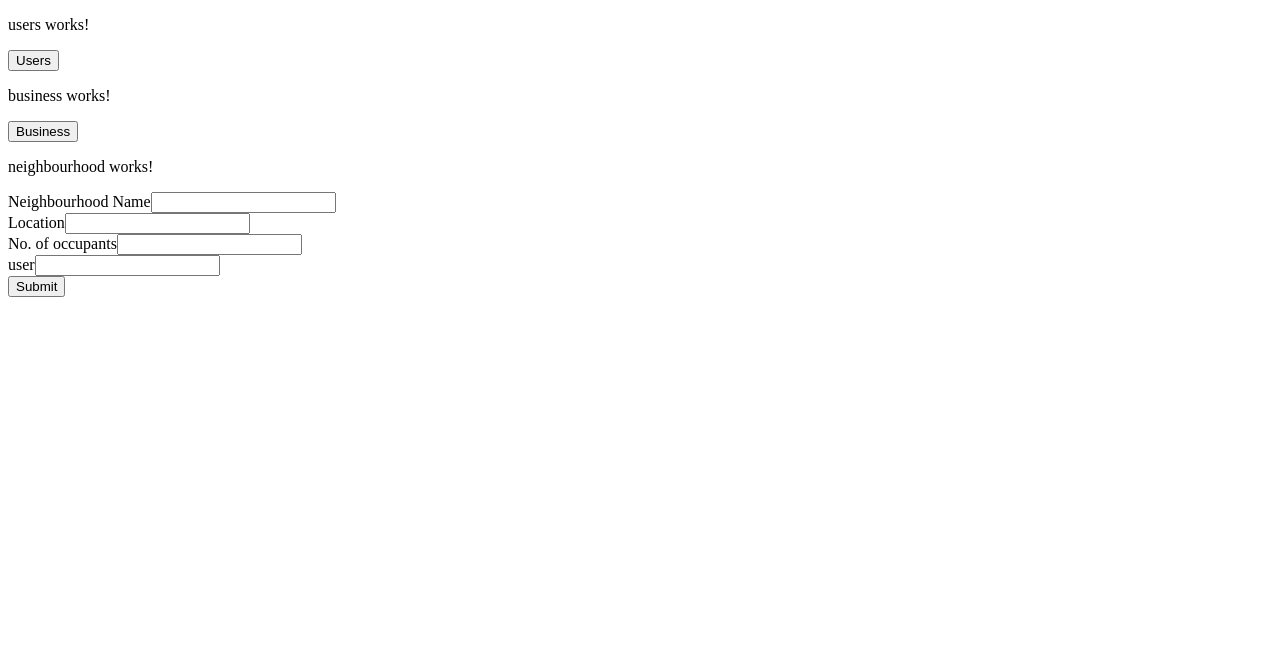
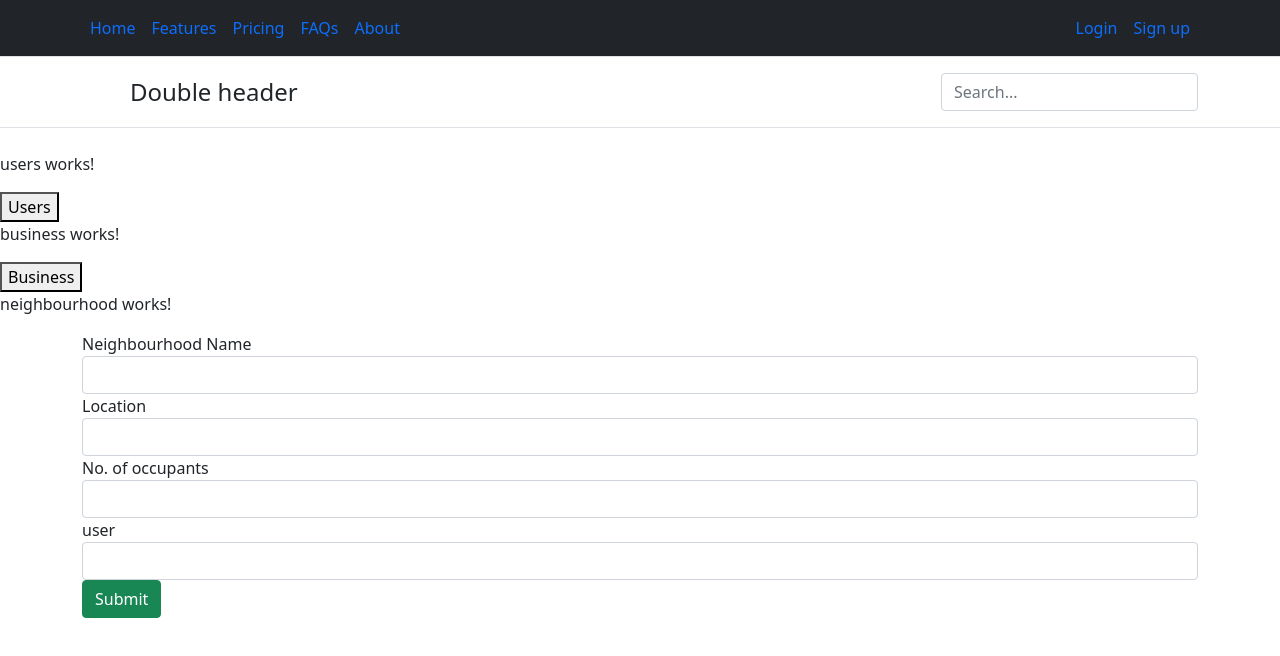
Before and after one commit to Wakarende/hoodwatch, an Angular app: page / in a window 1280 px wide. Shown: the top 656 px of the page. Built offline with nearby package versions, Linux system fonts and the light colour scheme.

Commit message:
add navbar

```diff
--- a/angular.json
+++ b/angular.json
@@ -87,6 +87,7 @@
               "src/assets"
             ],
             "styles": [
+              "node_modules/bootstrap/dist/css/bootstrap.min.css",
               "src/styles.css"
             ],
             "scripts": []
--- a/package.json
+++ b/package.json
@@ -19,6 +19,7 @@
     "@angular/platform-browser": "~11.2.6",
     "@angular/platform-browser-dynamic": "~11.2.6",
     "@angular/router": "~11.2.6",
+    "bootstrap": "^5.0.1",
     "rxjs": "~6.6.0",
     "tslib": "^2.0.0",
     "zone.js": "~0.11.3"
--- a/src/app/app.component.html
+++ b/src/app/app.component.html
@@ -1,3 +1,34 @@
+<!-- Navbar  -->
+ <nav class="py-2 bg-dark border-bottom">
+   <div class="container d-flex flex-wrap">
+     <ul class="nav me-auto ">
+       <li class="nav-item"><a href="#" class="nav-link link-white px-2 active" aria-current="page">Home</a></li>
+       <li class="nav-item"><a href="#" class="nav-link link-white px-2">Features</a></li>
+       <li class="nav-item"><a href="#" class="nav-link link-white px-2">Pricing</a></li>
+       <li class="nav-item"><a href="#" class="nav-link link-white px-2">FAQs</a></li>
+       <li class="nav-item"><a href="#" class="nav-link link-white px-2">About</a></li>
+     </ul>
+     <ul class="nav">
+       <li class="nav-item"><a href="#" class="nav-link link-white px-2">Login</a></li>
+       <li class="nav-item"><a href="#" class="nav-link link-white px-2">Sign up</a></li>
+     </ul>
+   </div>
+ </nav>
+ <header class="py-3 mb-4 border-bottom">
+   <div class="container d-flex flex-wrap justify-content-center">
+     <a href="/" class="d-flex align-items-center mb-3 mb-lg-0 me-lg-auto text-dark text-decoration-none">
+       <svg class="bi me-2" width="40" height="32">
+         <use xlink:href="#bootstrap" /></svg>
+       <span class="fs-4">Double header</span>
+     </a>
+     <form class="col-12 col-lg-auto mb-3 mb-lg-0">
+       <input type="search" class="form-control" placeholder="Search..." aria-label="Search">
+     </form>
+   </div>
+ </header>
+<!-- End Navbar  -->
+
+
 <app-users></app-users>
 <app-business></app-business>
 <app-neighbourhood></app-neighbourhood>
--- a/src/app/components/neighbourhood/neighbourhood.component.html
+++ b/src/app/components/neighbourhood/neighbourhood.component.html
@@ -8,21 +8,22 @@
     <li>admin: {{neighbourhood.admin}}</li>
   </ul>
 </div> -->
-
+<div class="container">
   <div>
     <div class="submit-form">
       <div *ngIf="!submitted">
         <div class="form-group">
           <label for="neighbourhood_name">Neighbourhood Name</label>
-        <input type="text" class="form-control" id="name" required [(ngModel)]="neighbourhood.neighbourhood_name" name="neighbourhood_name" />
+          <input type="text" class="form-control" id="name" required [(ngModel)]="neighbourhood.neighbourhood_name"
+            name="neighbourhood_name" />
         </div>
         <div class="form-group">
           <label for="location">Location</label>
-        <input class="form-control" id="location" required [(ngModel)]="neighbourhood.location" name="location"/>
+          <input class="form-control" id="location" required [(ngModel)]="neighbourhood.location" name="location" />
         </div>
         <div class="form-group">
           <label for="occupants">No. of occupants</label>
-        <input class="form-control" id="occupants" required [(ngModel)]="neighbourhood.occupants"name="occupants" />
+          <input class="form-control" id="occupants" required [(ngModel)]="neighbourhood.occupants" name="occupants" />
         </div>
         <div class="form-group">
           <label for="admin">user</label>
@@ -36,3 +37,4 @@
       </div>
     </div>
   </div>
+</div>
--- a/src/styles.css
+++ b/src/styles.css
@@ -1 +1,2 @@
 /* You can add global styles to this file, and also import other style files */
+@import "~bootstrap/dist/css/bootstrap.css"
```
Also changed, not shown: 1 other file (tests, documents, lock files or other folders). Lines whose indentation alone changed are shown as unchanged.
